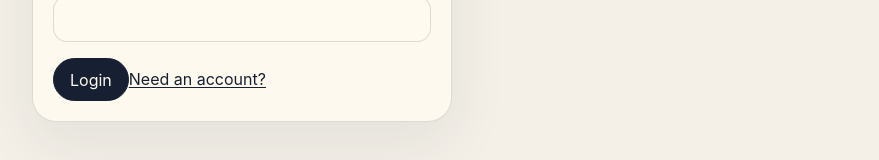
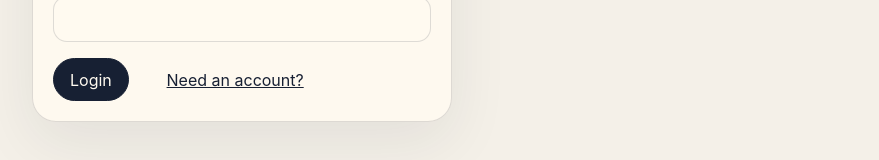
Before and after one commit to Doma1612/ReviewScope, a React (Vite) app in the folder src/frontend/: page /login in a window 1280 px wide. Shown: the part 471-631 px from the top of the page, without its empty margins (398-1277 px from the left). Built offline with nearby package versions, Linux system fonts and the light colour scheme; no server answers.

Commit message:
added distance between login button and 'need an account' link

```diff
--- a/src/frontend/src/styles.css
+++ b/src/frontend/src/styles.css
@@ -207,6 +207,10 @@ button:disabled, .disabled { opacity: 0.45; pointer-events: none; }
 
 .auth-card h1 {
   font-family: "IBM Plex Sans", "Segoe UI", sans-serif;
+}
+
+.auth-card button + a {
+  margin-left: 1cm;
 }
 
 label { display: grid; gap: 0.4rem; margin: 1rem 0; }
```
